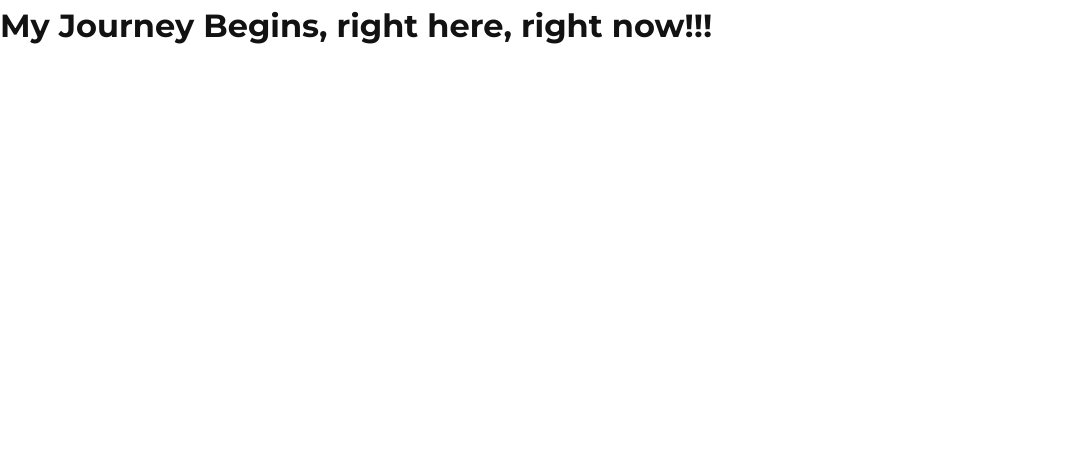
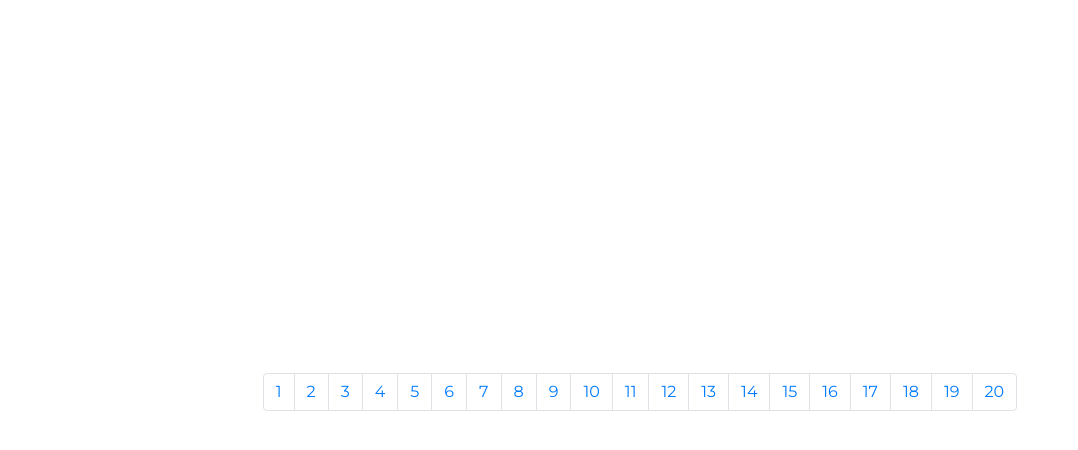
Before and after one commit to suraj-be/paginating-images, an Angular app: page / in a window 1280 px wide. Shown: the top 450 px of the page, without its empty margins (0-1078 px from the left). Built offline with nearby package versions, Linux system fonts and the light colour scheme.

Commit message:
added pagination buttons

```diff
--- a/src/app/app.component.html
+++ b/src/app/app.component.html
@@ -1,3 +1,9 @@
 <div class="container">
-  <h1>My Journey Begins, right here, right now!!!</h1>
+  <nav>
+    <ul class="pagination">
+      <li class="page-item" *ngFor="let image of images; let i = index">
+        <a href="" class="page-link">{{ i + 1 }}</a>
+      </li>
+    </ul>
+  </nav>
 </div>
--- a/src/app/app.component.scss
+++ b/src/app/app.component.scss
@@ -0,0 +1 @@
+.container{max-width:800px;margin:auto;height:100%;display:flex;align-items:center;justify-content:center}
--- a/src/app/app.component.ts
+++ b/src/app/app.component.ts
@@ -7,4 +7,87 @@ import { Component } from '@angular/core';
 })
 export class AppComponent {
   title = 'directives';
+
+  images = [
+    {
+      "title": "In hac habitasse platea dictumst. Morbi vestibulum, velit id pretium iaculis, diam erat fermentum justo, nec condimentum neque sapien placerat ante. Nulla justo.\n\nAliquam quis turpis eget elit sodales scelerisque. Mauris sit amet eros. Suspendisse accumsan tortor quis turpis.\n\nSed ante. Vivamus tortor. Duis mattis egestas metus.",
+      "url": "https://picsum.photos/400/400?random=1"
+    },
+    {
+      "title": "Pellentesque at nulla. Suspendisse potenti. Cras in purus eu magna vulputate luctus.",
+      "url": "https://picsum.photos/400/400?random=2"
+    },
+    {
+      "title": "Praesent id massa id nisl venenatis lacinia. Aenean sit amet justo. Morbi ut odio.\n\nCras mi pede, malesuada in, imperdiet et, commodo vulputate, justo. In blandit ultrices enim. Lorem ipsum dolor sit amet, consectetuer adipiscing elit.\n\nProin interdum mauris non ligula pellentesque ultrices. Phasellus id sapien in sapien iaculis congue. Vivamus metus arcu, adipiscing molestie, hendrerit at, vulputate vitae, nisl.",
+      "url": "https://picsum.photos/400/400?random=3"
+    },
+    {
+      "title": "Cras mi pede, malesuada in, imperdiet et, commodo vulputate, justo. In blandit ultrices enim. Lorem ipsum dolor sit amet, consectetuer adipiscing elit.",
+      "url": "https://picsum.photos/400/400?random=4"
+    },
+    {
+      "title": "Suspendisse potenti. In eleifend quam a odio. In hac habitasse platea dictumst.\n\nMaecenas ut massa quis augue luctus tincidunt. Nulla mollis molestie lorem. Quisque ut erat.\n\nCurabitur gravida nisi at nibh. In hac habitasse platea dictumst. Aliquam augue quam, sollicitudin vitae, consectetuer eget, rutrum at, lorem.",
+      "url": "https://picsum.photos/400/400?random=5"
+    },
+    {
+      "title": "Sed ante. Vivamus tortor. Duis mattis egestas metus.\n\nAenean fermentum. Donec ut mauris eget massa tempor convallis. Nulla neque libero, convallis eget, eleifend luctus, ultricies eu, nibh.\n\nQuisque id justo sit amet sapien dignissim vestibulum. Vestibulum ante ipsum primis in faucibus orci luctus et ultrices posuere cubilia Curae; Nulla dapibus dolor vel est. Donec odio justo, sollicitudin ut, suscipit a, feugiat et, eros.",
+      "url": "https://picsum.photos/400/400?random=6"
+    },
+    {
+      "title": "Cras mi pede, malesuada in, imperdiet et, commodo vulputate, justo. In blandit ultrices enim. Lorem ipsum dolor sit amet, consectetuer adipiscing elit.\n\nProin interdum mauris non ligula pellentesque ultrices. Phasellus id sapien in sapien iaculis congue. Vivamus metus arcu, adipiscing molestie, hendrerit at, vulputate vitae, nisl.\n\nAenean lectus. Pellentesque eget nunc. Donec quis orci eget orci vehicula condimentum.",
+      "url": "https://picsum.photos/400/400?random=7"
+    },
+    {
+      "title": "Praesent blandit. Nam nulla. Integer pede justo, lacinia eget, tincidunt eget, tempus vel, pede.",
+      "url": "https://picsum.photos/400/400?random=8"
+    },
+    {
+      "title": "Cum sociis natoque penatibus et magnis dis parturient montes, nascetur ridiculus mus. Vivamus vestibulum sagittis sapien. Cum sociis natoque penatibus et magnis dis parturient montes, nascetur ridiculus mus.\n\nEtiam vel augue. Vestibulum rutrum rutrum neque. Aenean auctor gravida sem.",
+      "url": "https://picsum.photos/400/400?random=9"
+    },
+    {
+      "title": "Sed sagittis. Nam congue, risus semper porta volutpat, quam pede lobortis ligula, sit amet eleifend pede libero quis orci. Nullam molestie nibh in lectus.\n\nPellentesque at nulla. Suspendisse potenti. Cras in purus eu magna vulputate luctus.\n\nCum sociis natoque penatibus et magnis dis parturient montes, nascetur ridiculus mus. Vivamus vestibulum sagittis sapien. Cum sociis natoque penatibus et magnis dis parturient montes, nascetur ridiculus mus.",
+      "url": "https://picsum.photos/400/400?random=10"
+    },
+    {
+      "title": "Fusce posuere felis sed lacus. Morbi sem mauris, laoreet ut, rhoncus aliquet, pulvinar sed, nisl. Nunc rhoncus dui vel sem.\n\nSed sagittis. Nam congue, risus semper porta volutpat, quam pede lobortis ligula, sit amet eleifend pede libero quis orci. Nullam molestie nibh in lectus.\n\nPellentesque at nulla. Suspendisse potenti. Cras in purus eu magna vulputate luctus.",
+      "url": "https://picsum.photos/400/400?random=11"
+    },
+    {
+      "title": "In sagittis dui vel nisl. Duis ac nibh. Fusce lacus purus, aliquet at, feugiat non, pretium quis, lectus.\n\nSuspendisse potenti. In eleifend quam a odio. In hac habitasse platea dictumst.",
+      "url": "https://picsum.photos/400/400?random=12"
+    },
+    {
+      "title": "Quisque id justo sit amet sapien dignissim vestibulum. Vestibulum ante ipsum primis in faucibus orci luctus et ultrices posuere cubilia Curae; Nulla dapibus dolor vel est. Donec odio justo, sollicitudin ut, suscipit a, feugiat et, eros.\n\nVestibulum ac est lacinia nisi venenatis tristique. Fusce congue, diam id ornare imperdiet, sapien urna pretium nisl, ut volutpat sapien arcu sed augue. Aliquam erat volutpat.\n\nIn congue. Etiam justo. Etiam pretium iaculis justo.",
+      "url": "https://picsum.photos/400/400?random=13"
+    },
+    {
+      "title": "Vestibulum quam sapien, varius ut, blandit non, interdum in, ante. Vestibulum ante ipsum primis in faucibus orci luctus et ultrices posuere cubilia Curae; Duis faucibus accumsan odio. Curabitur convallis.",
+      "url": "https://picsum.photos/400/400?random=14"
+    },
+    {
+      "title": "Aenean lectus. Pellentesque eget nunc. Donec quis orci eget orci vehicula condimentum.\n\nCurabitur in libero ut massa volutpat convallis. Morbi odio odio, elementum eu, interdum eu, tincidunt in, leo. Maecenas pulvinar lobortis est.\n\nPhasellus sit amet erat. Nulla tempus. Vivamus in felis eu sapien cursus vestibulum.",
+      "url": "https://picsum.photos/400/400?random=15"
+    },
+    {
+      "title": "Curabitur gravida nisi at nibh. In hac habitasse platea dictumst. Aliquam augue quam, sollicitudin vitae, consectetuer eget, rutrum at, lorem.",
+      "url": "https://picsum.photos/400/400?random=16"
+    },
+    {
+      "title": "Donec diam neque, vestibulum eget, vulputate ut, ultrices vel, augue. Vestibulum ante ipsum primis in faucibus orci luctus et ultrices posuere cubilia Curae; Donec pharetra, magna vestibulum aliquet ultrices, erat tortor sollicitudin mi, sit amet lobortis sapien sapien non mi. Integer ac neque.\n\nDuis bibendum. Morbi non quam nec dui luctus rutrum. Nulla tellus.\n\nIn sagittis dui vel nisl. Duis ac nibh. Fusce lacus purus, aliquet at, feugiat non, pretium quis, lectus.",
+      "url": "https://picsum.photos/400/400?random=17"
+    },
+    {
+      "title": "Vestibulum quam sapien, varius ut, blandit non, interdum in, ante. Vestibulum ante ipsum primis in faucibus orci luctus et ultrices posuere cubilia Curae; Duis faucibus accumsan odio. Curabitur convallis.\n\nDuis consequat dui nec nisi volutpat eleifend. Donec ut dolor. Morbi vel lectus in quam fringilla rhoncus.\n\nMauris enim leo, rhoncus sed, vestibulum sit amet, cursus id, turpis. Integer aliquet, massa id lobortis convallis, tortor risus dapibus augue, vel accumsan tellus nisi eu orci. Mauris lacinia sapien quis libero.",
+      "url": "https://picsum.photos/400/400?random=18"
+    },
+    {
+      "title": "Duis bibendum, felis sed interdum venenatis, turpis enim blandit mi, in porttitor pede justo eu massa. Donec dapibus. Duis at velit eu est congue elementum.\n\nIn hac habitasse platea dictumst. Morbi vestibulum, velit id pretium iaculis, diam erat fermentum justo, nec condimentum neque sapien placerat ante. Nulla justo.",
+      "url": "https://picsum.photos/400/400?random=19"
+    },
+    {
+      "title": "Maecenas ut massa quis augue luctus tincidunt. Nulla mollis molestie lorem. Quisque ut erat.",
+      "url": "https://picsum.photos/400/400?random=20"
+    }
+  ]
 }
--- a/src/index.html
+++ b/src/index.html
@@ -9,6 +9,7 @@
   <link rel="preconnect" href="https://fonts.gstatic.com">
   <link href="https://fonts.googleapis.com/css2?family=Montserrat:wght@400;500;600;700&display=swap" rel="stylesheet">
   <link rel="shortcut icon" href="https://i.ibb.co/pdYNHQJ/favicon.png" type="image/x-icon">
+  <link rel="stylesheet" href="https://maxcdn.bootstrapcdn.com/bootstrap/4.0.0/css/bootstrap.min.css">
 </head>
 
 <body>
--- a/src/styles.scss
+++ b/src/styles.scss
@@ -1,4 +1,4 @@
 *, *::before, ::after{margin: 0;box-sizing:inherit;word-break:inherit }
-ul,li{padding: 0 }
+ul,li{padding:0;list-style:none}
 html, body{height: 100% }
 body{font-size: 16px;line-height: 1.6;background:#fff;color:#121212;box-sizing:border-box;word-break:break-word;font-family:'Montserrat', sans-serif}
```
